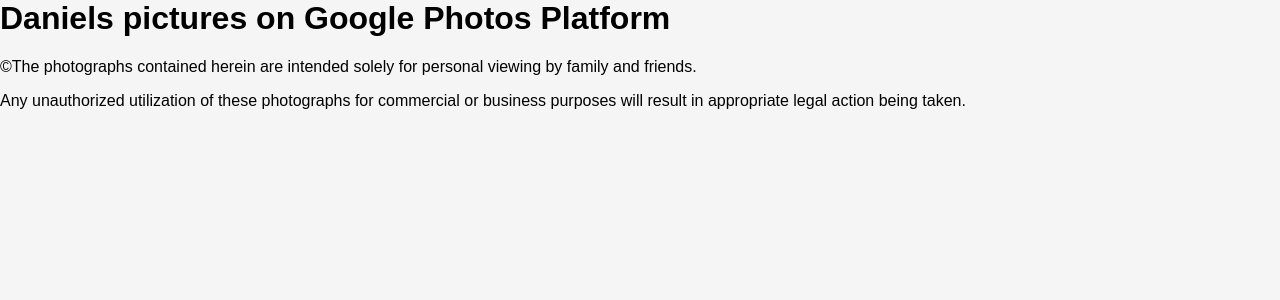
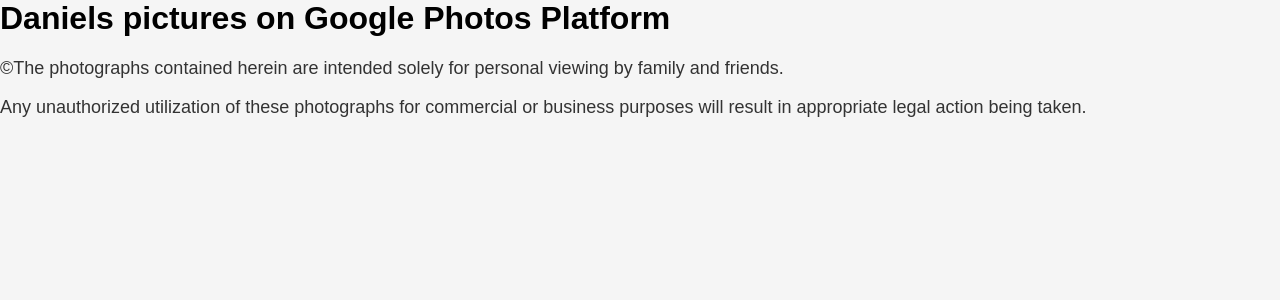
Before and after one commit to yanivdg/DanielBarMitzva18082023, a Flask app: page / in a window 1280 px wide. Shown: the top 300 px of the page. Run offline with Flask 3, Linux system fonts and the light colour scheme.

Commit message:
Update index.css
fixing style

```diff
--- a/static/css/index.css
+++ b/static/css/index.css
@@ -5,10 +5,17 @@
     padding: 0;
     background-color: #f5f5f5;
 }
-header {
-      font-size: 36px;
-      font-weight: bold;
-      color: #ff9900; /* Text color */
-      text-shadow: 2px 2px 0 #333, -2px -2px 0 #333, 2px -2px 0 #333, -2px 2px 0 #333;
+/* Define the 3D text effect */
+.header {
+  font-size: 36px;
+  font-weight: bold;
+  color: #ff9900; /* Text color */
+  text-shadow: 2px 2px 0 #333, -2px -2px 0 #333, 2px -2px 0 #333, -2px 2px 0 #333;
+}
+
+/* Add additional styles for other elements */
+p {
+  font-size: 18px;
+  color: #333;
 }
 /* ... other styles ... */
```
